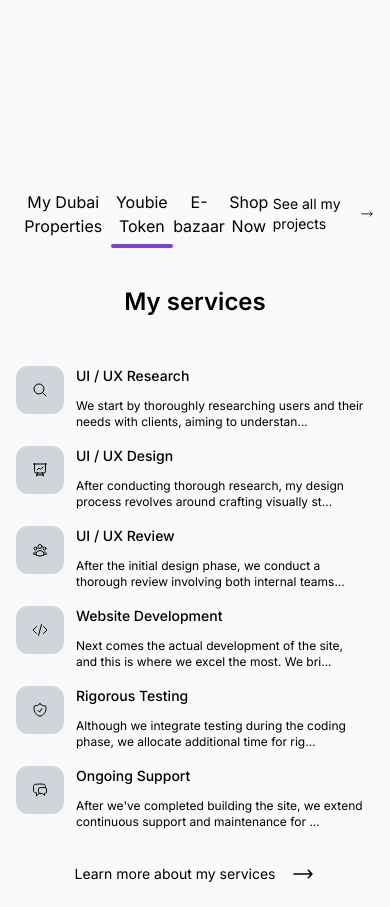
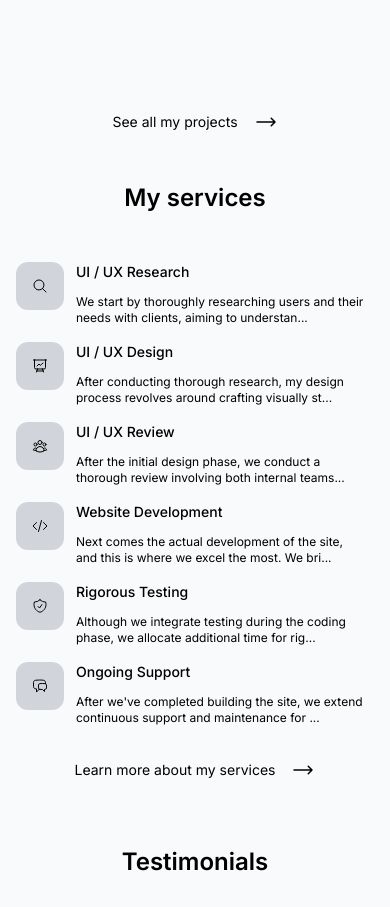
Before and after one commit to ArshadChowdhury/portfolio-site, a Next.js app: page / in a window 390 px wide. Shown: the part 1213-2120 px from the top of the page. Built offline with nearby package versions, Linux system fonts and the light colour scheme; no server answers.

Commit message:
Made the transition a bit faster

```diff
--- a/app/globals.css
+++ b/app/globals.css
@@ -10,7 +10,7 @@
 .fade-enter-active {
   opacity: 1;
   transform: translate(0);
-  transition: opacity 500ms linear, transform 350ms linear;
+  transition: opacity 400ms linear, transform 250ms linear;
 }
 
 .PhoneInputInput {
--- a/components/HomePageSlider.tsx
+++ b/components/HomePageSlider.tsx
@@ -82,10 +82,10 @@ const HomePageSlider = () => {
         </div>
       </section>
 
-      <section className="mt-20 flex justify-around">
+      <section className="md:my-16 flex justify-around">
         <button
           onClick={() => setCurrentImageIndex(0)}
-          className={`${
+          className={`hidden md:block ${
             currentImageIndex === 0 ? "project-container-current" : ""
           } single-project-container`}
         >
@@ -93,7 +93,7 @@ const HomePageSlider = () => {
         </button>
         <button
           onClick={() => setCurrentImageIndex(1)}
-          className={`${
+          className={`hidden md:block ${
             currentImageIndex === 1 ? "project-container-current" : ""
           } single-project-container`}
         >
@@ -101,7 +101,7 @@ const HomePageSlider = () => {
         </button>
         <button
           onClick={() => setCurrentImageIndex(2)}
-          className={`${
+          className={`hidden md:block ${
             currentImageIndex === 2 ? "project-container-current" : ""
           } single-project-container`}
         >
@@ -109,7 +109,7 @@ const HomePageSlider = () => {
         </button>
         <button
           onClick={() => setCurrentImageIndex(3)}
-          className={`${
+          className={`hidden md:block ${
             currentImageIndex === 3 ? "project-container-current" : ""
           } single-project-container`}
         >
```
